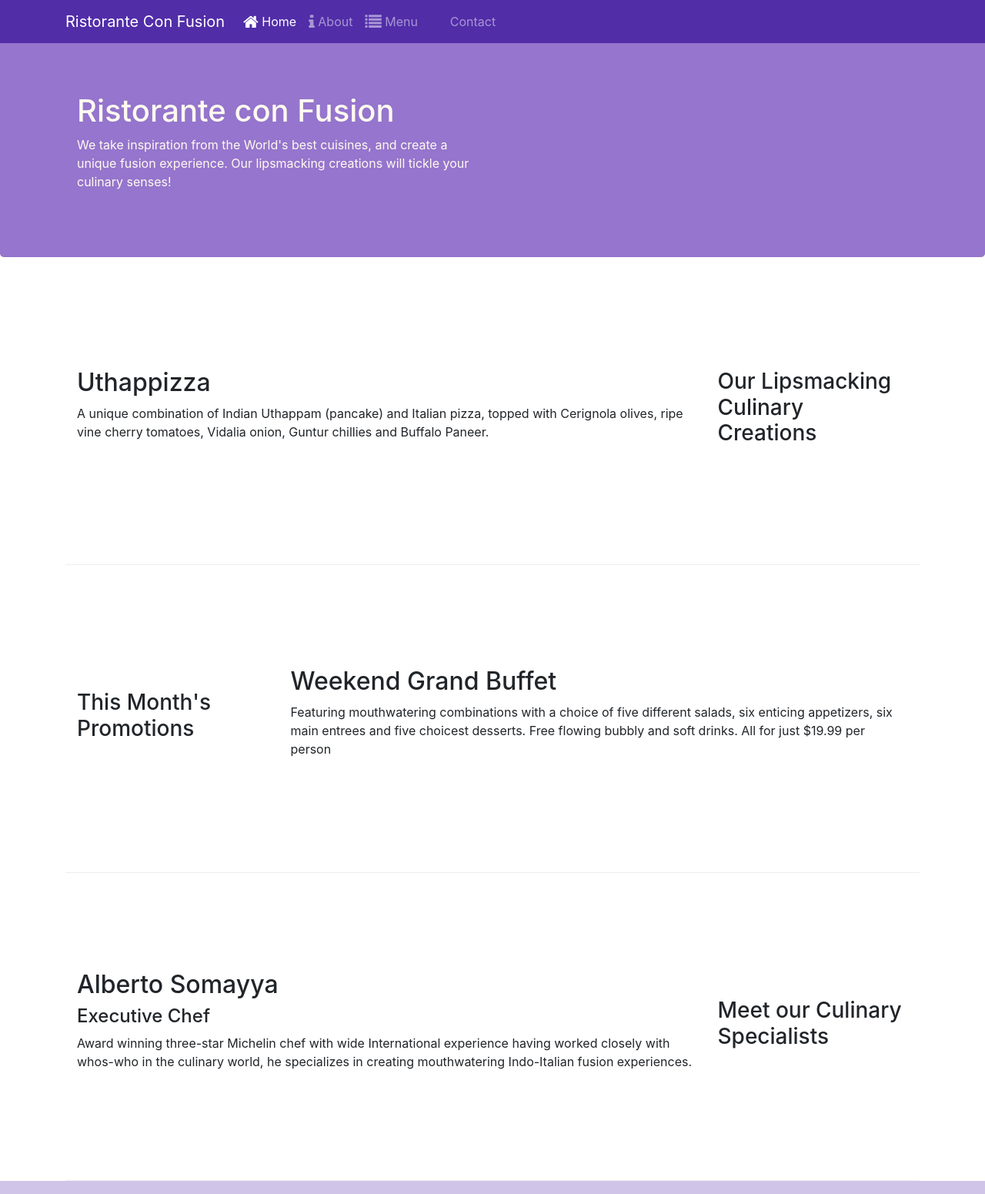
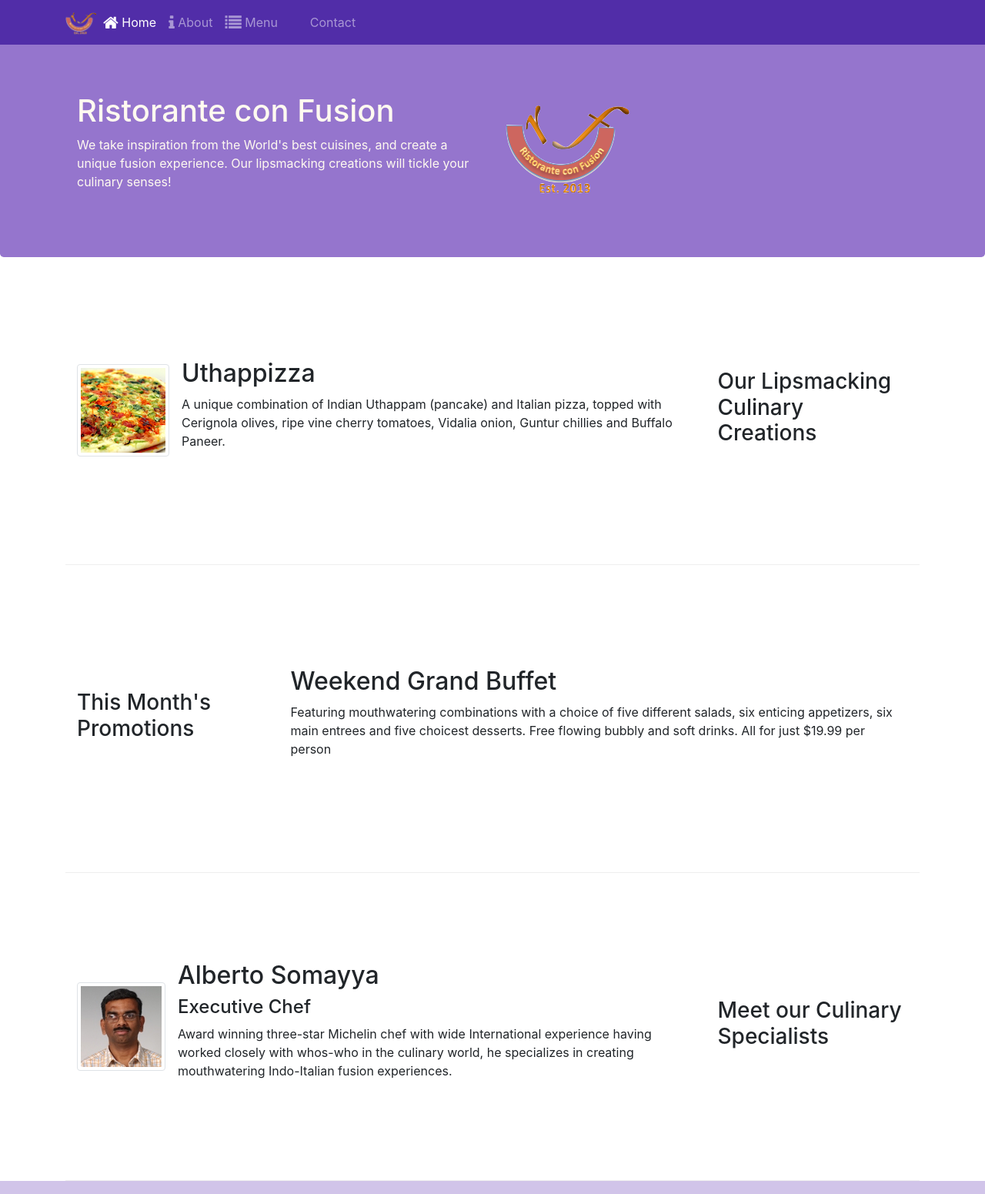
Before and after one commit to anddo0912/test-bootstrap, a website: page index.html in a window 1280 px wide. Shown: the top 1551 px of the page at 77% size. Drawn offline with nearby package versions, Linux system fonts and the light colour scheme.

Commit message:
Images and Media

```diff
--- a/index.html
+++ b/index.html
@@ -18,11 +18,12 @@
 <body>
     <nav class="navbar navbar-dark navbar-expand-sm fixed-top">
         <div class="container">
-            <a class="navbar-brand" href="./index.html">Ristorante Con Fusion</a>
 
             <button class="navbar-toggler" type="button" data-toggle="collapse" data-target="#Navbar">
                 <span class="navbar-toggler-icon"></span>
             </button>
+
+            <a class="navbar-brand mr-auto" href="./index.html"><img src="img/logo.png" height="30" width="41"></a>
 
             <div class="collapse navbar-collapse" id="Navbar">
                 <ul class="navbar-nav mr-auto">
@@ -42,8 +43,11 @@
                     <h1>Ristorante con Fusion</h1>
                     <p>We take inspiration from the World's best cuisines, and create a unique fusion experience. Our lipsmacking creations will tickle your culinary senses!</p>
                 </div>
-                <div class="col-12 col-sm">
+
+                <div class="col-12 col-sm align-self-center">
+                    <img src="img/logo.png" class="img-fluid">
                 </div>
+
             </div>
         </div>
     </header>
@@ -53,10 +57,21 @@
             <div class="col-12 col-sm-4 order-sm-last col-md-3">
                 <h3>Our Lipsmacking Culinary Creations</h3>
             </div>
+
             <div class="col col-sm order-sm-first col-md">
-                <h2>Uthappizza</h2>
-                <p>A unique combination of Indian Uthappam (pancake) and Italian pizza, topped with Cerignola olives, ripe vine cherry tomatoes, Vidalia onion, Guntur chillies and Buffalo Paneer.</p>
+                <div class="media">
+                    <img class="d-flex mr-3 img-thumbnail align-self-center"
+                            src="img/uthappizza.png" alt="Uthappizza">
+                    <div class="media-body">
+                        <h2 class="mt-0">Uthappizza</h2>
+                        <p class="d-none d-sm-block">A unique combination of Indian Uthappam (pancake) and
+                            Italian pizza, topped with Cerignola olives, ripe vine
+                            cherry tomatoes, Vidalia onion, Guntur chillies and
+                            Buffalo Paneer.</p>
+                    </div>
+                </div>
             </div>
+
         </div>
 
 
@@ -74,12 +89,25 @@
             <div class="col-12 col-sm-4 order-sm-last col-md-3">
                 <h3>Meet our Culinary Specialists</h3>
             </div>
+
             <div class="col col-sm order-sm-first col-md">
-                <h2>Alberto Somayya</h2>
-                <h4>Executive Chef</h4>
-                <p>Award winning three-star Michelin chef with wide International experience having worked closely with whos-who in the culinary world, he specializes in creating mouthwatering Indo-Italian fusion experiences. </p>
+                <div class="media">
+                    <img class="d-flex mr-3 img-thumbnail align-self-center"
+                            src="img/alberto.png" alt="Alberto Somayya">
+                    <div class="media-body">
+                        <h2 class="mt-0">Alberto Somayya</h2>
+                        <h4>Executive Chef</h4>
+                        <p class="d-none d-sm-block">Award winning three-star Michelin chef with wide
+                            International experience having worked closely with
+                            whos-who in the culinary world, he specializes in
+                            creating mouthwatering Indo-Italian fusion experiences.
+                            </p>
+                    </div>
+                </div>
             </div>
+
         </div>
+
     </div>
 
     <footer class="footer">
```
Also changed, not shown: aboutus.html (+6 -2 lines), contactus.html (+5 -2 lines), img/alberto.png (added), img/buffet.png (added), img/logo.png (added), img/uthappizza.png (added), 1 other file.
